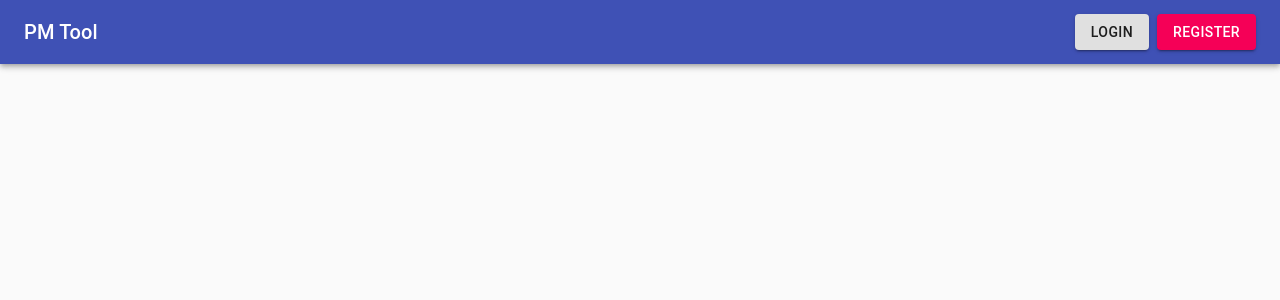
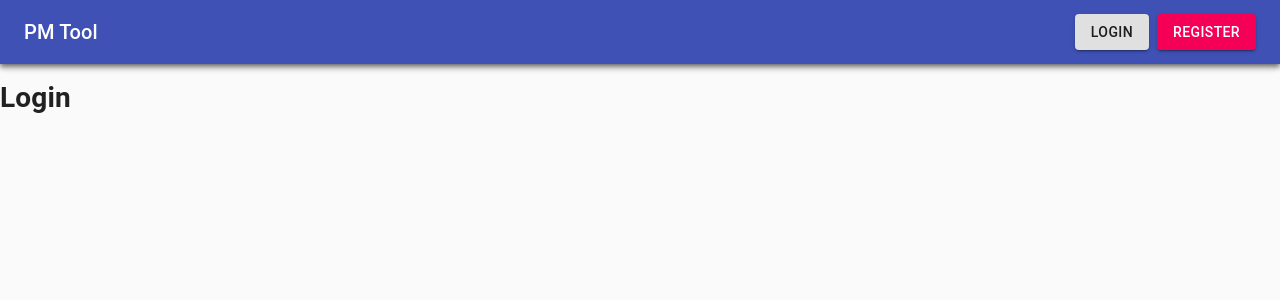
Before and after one commit to EmanuelMiron/PMTool_Client, a React (Create React App) app: page /login in a window 1280 px wide. Shown: the top 300 px of the page. Built offline with nearby package versions, Linux system fonts and the light colour scheme; sample sign-in values are in the browser's storage.

Commit message:
Implement Routes and ProtectedRoute

```diff
--- a/src/App.js
+++ b/src/App.js
@@ -1,11 +1,19 @@
 import CssBaseLine from '@material-ui/core/CssBaseline';
 import Dashboard from './components/layout/Dashboard';
+import Login from './components/Login';
+import Register from './components/Register';
+import { BrowserRouter as Router, Route} from "react-router-dom";
+import ProtectedRoute from './components/ProtectedRoute';
 
 const  App = () => {
   return (
     <>
       <CssBaseLine />
-      <Dashboard />
+      <Router>
+        <ProtectedRoute path="/" component={Dashboard} />
+        <Route exact path="/login" component={Login} />
+        <Route exact path="/register" component={Register} />
+      </Router>
     </>
   );
 }
```
